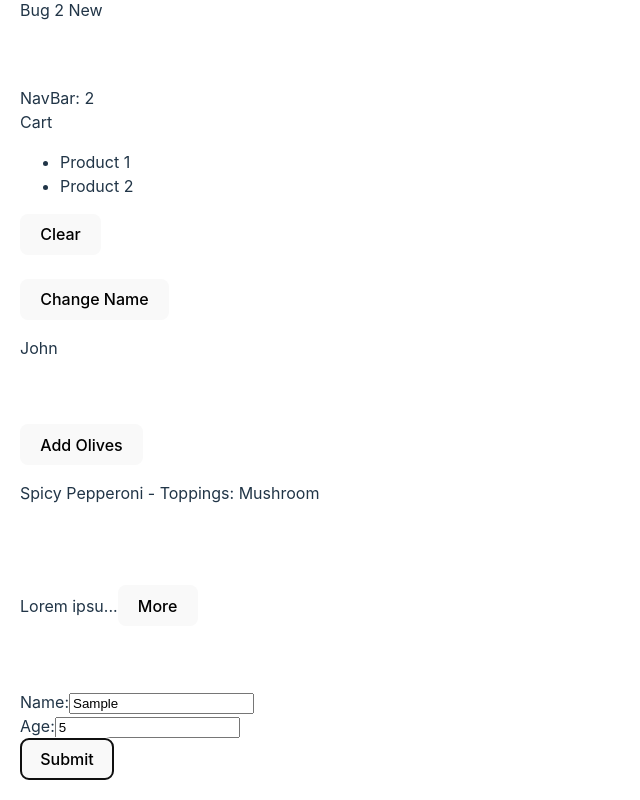
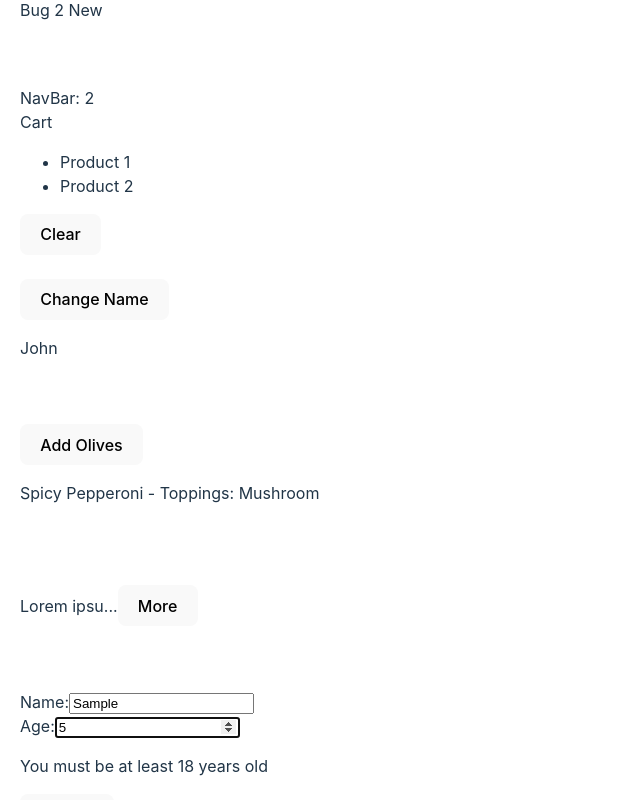
Before and after one commit to ChristosBaboulis/react-course-app, a React (Vite) app: page / in a window 1280 px wide. Both pictures are taken after typing "Sample", "5" into the empty fields and a click on the button "Submit". Shown: the part 368-1168 px from the top of the page, without its empty margins (0-640 px from the left). Built offline with nearby package versions, Linux system fonts and the light colour scheme.

Commit message:
Implemented ZOD validations

```diff
--- a/package.json
+++ b/package.json
@@ -9,6 +9,7 @@
     "preview": "vite preview"
   },
   "dependencies": {
+    "@hookform/resolvers": "^2.9.11",
     "immer": "^10.1.1",
     "react": "^18.2.0",
     "react-dom": "^18.2.0",
--- a/src/components/Form.tsx
+++ b/src/components/Form.tsx
@@ -1,17 +1,24 @@
 import React, { FormEvent, useState } from "react";
 import { FieldValues, useForm } from "react-hook-form";
+import { z } from "zod";
+import { zodResolver } from "@hookform/resolvers/zod";
 
-interface FormData {
-  name: string;
-  age?: number;
-}
+const schema = z.object({
+  name: z.string().min(3, "Name must be at least 3 characters long"),
+  age: z
+    .number({ invalid_type_error: "Age field is required." })
+    .min(18, "You must be at least 18 years old")
+    .max(99, "Age must be less than 100"),
+});
+
+type FormData = z.infer<typeof schema>;
 
 const Form = () => {
   const {
     register,
     handleSubmit,
     formState: { errors },
-  } = useForm<FormData>();
+  } = useForm<FormData>({ resolver: zodResolver(schema) });
 
   const onSubmit = (data: FieldValues) => console.log(data);
 
@@ -22,31 +29,25 @@
           Name:
         </label>
         <input
-          {...register("name", { required: true, minLength: 3 })}
+          {...register("name")}
           id="name"
           type="text"
           className="form-control"
         />
-        {errors.name?.type === "required" && (
-          <p className="text-danger">The name field is required.</p>
-        )}
-        {errors.name?.type === "minLength" && (
-          <p className="text-danger">
-            The minimum name length is 3 characters.
-          </p>
-        )}
+        {errors.name && <p className="text-danger">{errors.name.message}</p>}
       </div>
       <div className="mb-3">
         <label htmlFor="age" className="form-label">
           Age:
         </label>
         <input
-          {...register("age")}
+          {...register("age", { valueAsNumber: true })}
           id="age"
           type="number"
           className="form-control"
         />
       </div>
+      {errors.age && <p className="text-danger">{errors.age.message}</p>}
       <button className="btn btn-pri" type="submit">
         Submit
       </button>
```
Also changed, not shown: 1 other file (tests, documents, lock files or other folders).
